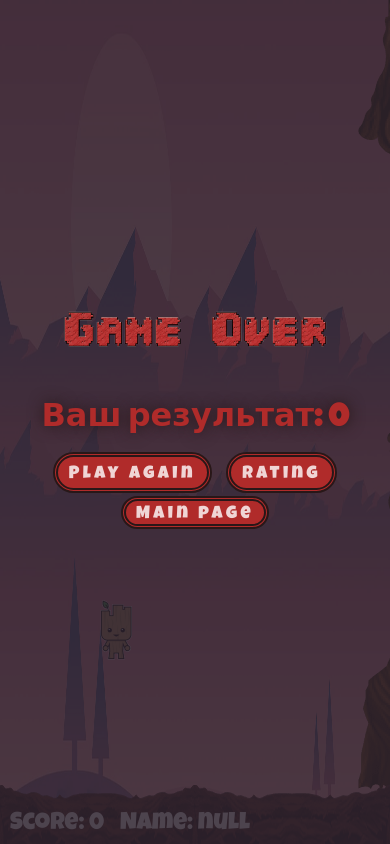
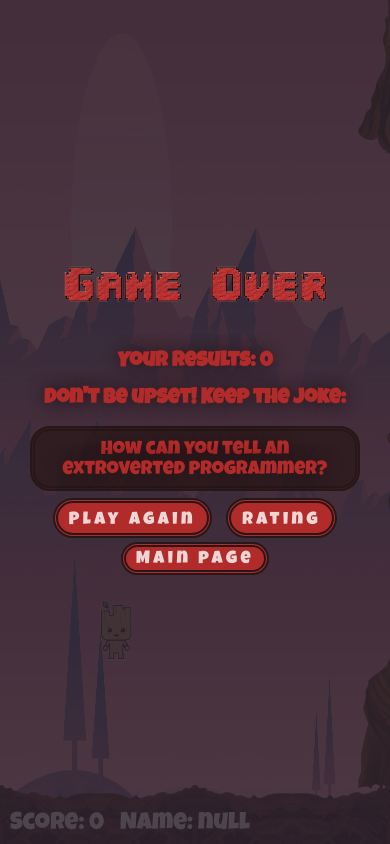
Before and after one commit to korytsa/Flappy_bird, a plain HTML site: page game.html in a window 390 px wide. Drawn offline with Linux system fonts and the light colour scheme; no server answers.

Commit message:
add random jokes from api

```diff
--- a/game.css
+++ b/game.css
@@ -33,13 +33,24 @@
     border-radius: 15px;
 }
 .popup > img{
-    margin-bottom: 5em;
+    margin-bottom: 4em;
 }
-.popup > h2{
-    font-size: 3em;
-    margin-bottom: 5%;
+.popup > h2,.popup > h5{
+    font-size: 2em;
+    margin-bottom: 2%;
     color: #b02b2a;
     text-shadow: 0 0 15px #281718;
+}
+.joke{
+    text-align: center;
+    font-size: 2em;
+    margin-bottom: 3%;
+    color: #b02b2a;
+    text-shadow: 0 0 15px #281718;
+    border: 5px double #281718;
+    padding: 0.5em 0.3em 0.3em;
+    background-color: #281718b9;
+    border-radius: 20px;
 }
 .btns{
     display: flex;
@@ -81,9 +92,13 @@
         width: 80%;
         margin-bottom: 3em;
     }
-    .popup > h2{
-        font-size: 2em;
+    .popup > h2, .popup > h5{
+        font-size: 1.3em;
         margin-bottom: 5%;
+    }
+    .joke{
+        font-size: 1.2em;
+        margin-bottom: 2%;
     }
     .btns button, .mainPageBtn{
         font-size: 1.1em;
@@ -95,9 +110,13 @@
         width: 60%;
         margin-bottom: 2em;
     }
-    .popup > h2{
-        font-size: 1.5em;
+    .popup > h2, .popup > h5{
+        font-size: 0.9em;
         margin-bottom: 4%;
+    }
+    .joke{
+        font-size: 0.7em;
+        margin-bottom: 3%;
     }
     .btns button, .mainPageBtn{
         font-size: 0.9em;
--- a/game.html
+++ b/game.html
@@ -15,8 +15,10 @@
     <div id="popup">
         <div class="popup-container">
             <div class="popup" >
-                <img src="./img/gameOver.png" alt="">
+                <img src="./img/gameOver.png" alt="gameOver">
                 <h2 class="result"></h2>
+                <h5>Don't be upset! Keep the joke:</h5>
+                <div class="joke">How can you tell an extroverted programmer?</div>
                 <div class="btns">
                     <button class="againBtn">Play Again</button>
                     <button class="ratingBtn">Rating</button>
--- a/game.js
+++ b/game.js
@@ -6,6 +6,7 @@ const result = document.querySelector('.result');
 const ratingBtn = document.querySelector('.ratingBtn');
 const mainPageBtn = document.querySelector('.mainPageBtn');
 const againBtn = document.querySelector('.againBtn');
+const joke = document.querySelector('.joke');
 
 let groot = new Image();
 let bg = new Image();
@@ -29,6 +30,13 @@ pipeBottom.src = "img/bottom.png";
 
 document.addEventListener('DOMContentLoaded', draw)
 
+async function loadJoke(){
+    const response = await fetch('https://v2.jokeapi.dev/joke/Any?blacklistFlags=religious');
+    const data = await response.json();
+
+    joke.textContent = `${data.setup}`;
+    console.log(data.setup)
+}
 // warning
 // window.onbeforeunload = function () {
 //     return "Are you sure?";
@@ -54,8 +62,6 @@ fail_audio.src = "sounds/fail.mp3";
 
 //controls
 document.addEventListener("keydown", (e) => {
-console.log(e.keyCode)
-
     switch (e.keyCode) {
         case 38:
             yPos -= 25;
@@ -141,8 +147,9 @@ function drawGroot() {
 
             popup.style.display = 'block';
             pipe[i].x = cvs.width;
-            result.textContent = `Ваш результат: ${score}`;
+            result.textContent = `Your results: ${score}`;
             if (failAudioPlay === 0) {
+                loadJoke()
                 fail_audio.play();
                 failAudioPlay += 1;
             }
@@ -172,3 +179,5 @@ ratingBtn.addEventListener('click', () => {
 mainPageBtn.addEventListener('click', () => {
     window.location = "./index.html";
 })
+
+//random joke
```
